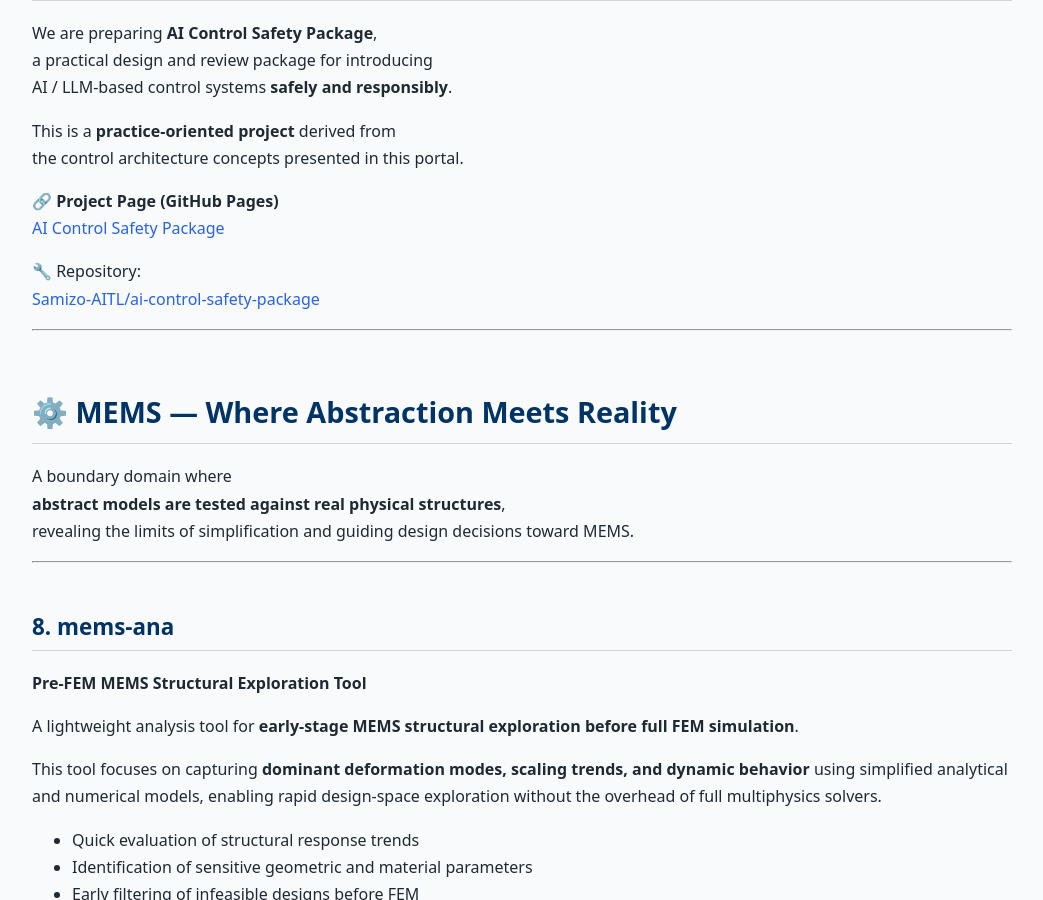
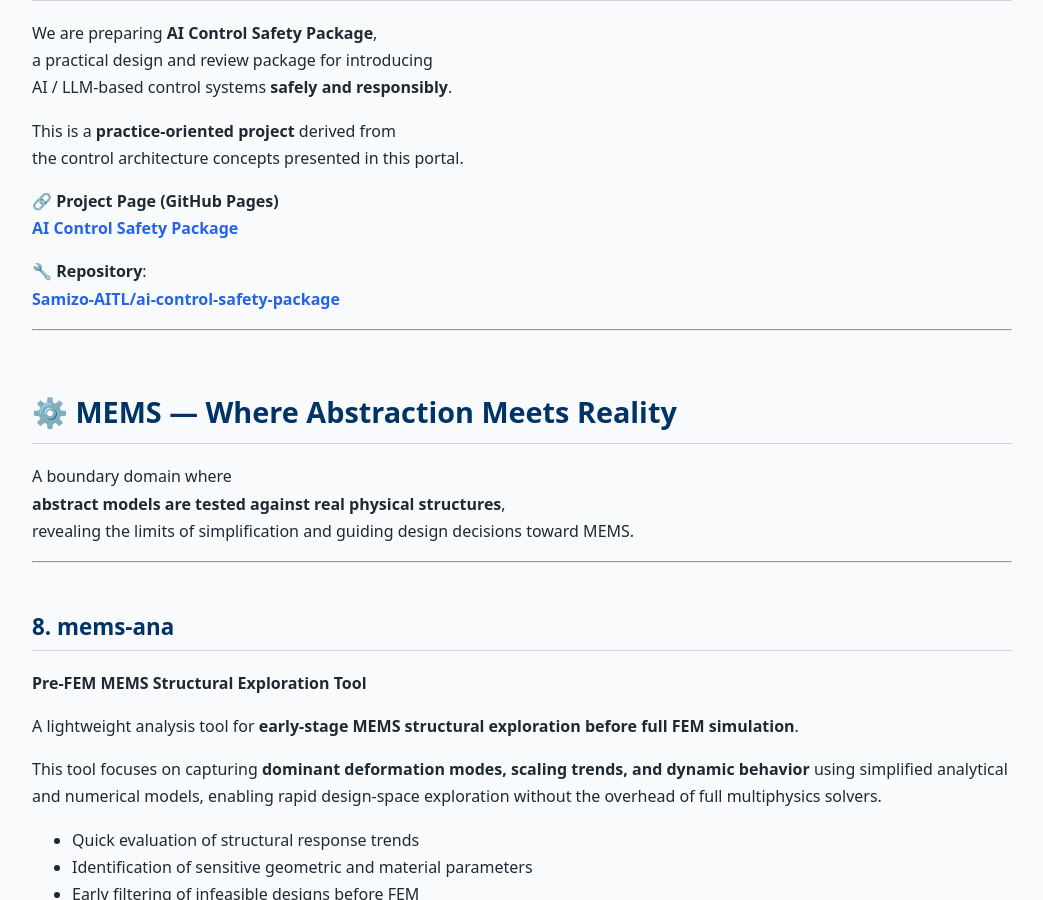
Before and after one commit to Samizo-AITL/Samizo-AITL.github.io, a Jekyll site: the page built from portal/en/index.md, in a window 1280 px wide and 900 px high, scrolled down 16822 px. Shown: the whole window, without its empty margins (118-1161 px from the left). Built offline with Jekyll 4.4.1, drawn with Linux system fonts in a browser that asks for light colours.

```diff
--- a/portal/en/index.md
+++ b/portal/en/index.md
@@ -516,10 +516,10 @@ This is a **practice-oriented project** derived from
 the control architecture concepts presented in this portal.
 
 🔗 **Project Page (GitHub Pages)**
-[AI Control Safety Package](https://samizo-aitl.github.io/ai-control-safety-package/)
+[**AI Control Safety Package**](https://samizo-aitl.github.io/ai-control-safety-package/)
 
-🔧 Repository:
-[Samizo-AITL/ai-control-safety-package](https://github.com/Samizo-AITL/ai-control-safety-package)
+🔧 **Repository**:
+[**Samizo-AITL/ai-control-safety-package**](https://github.com/Samizo-AITL/ai-control-safety-package)
 
 ---
 
```
